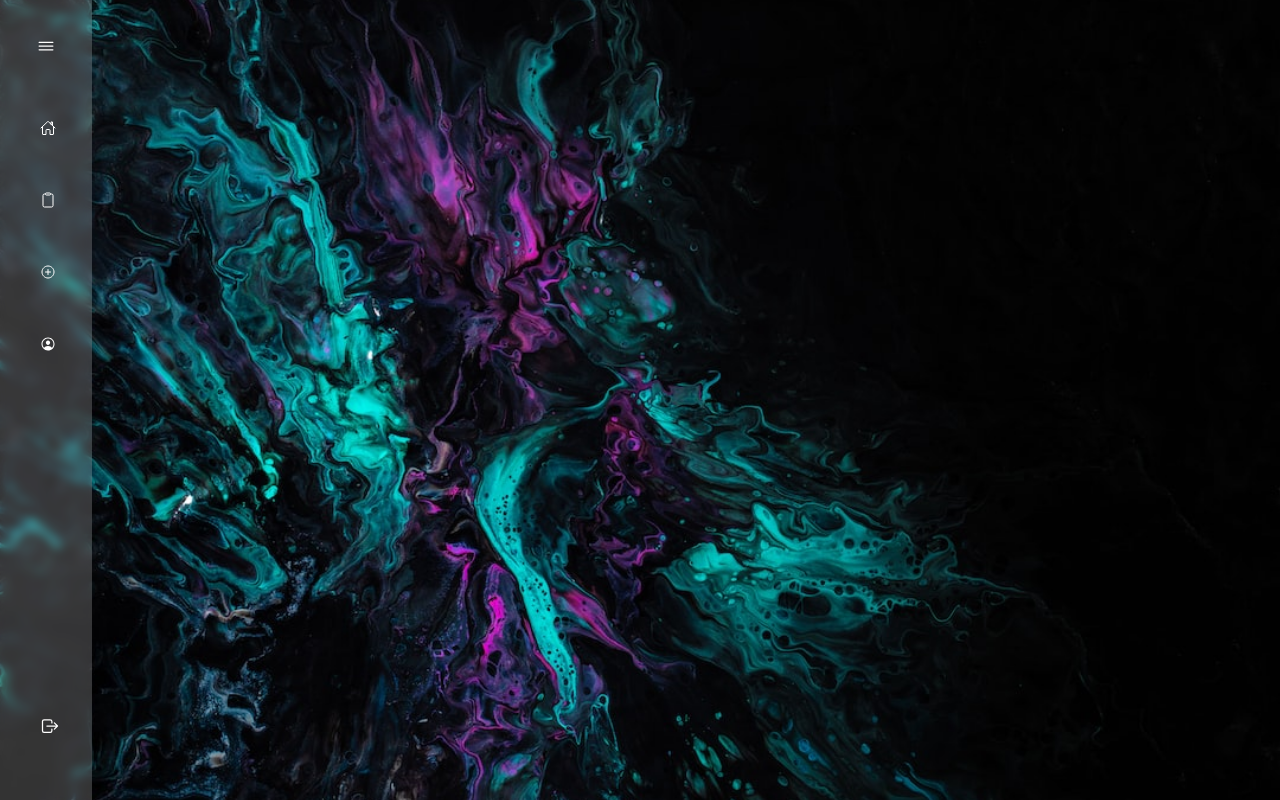
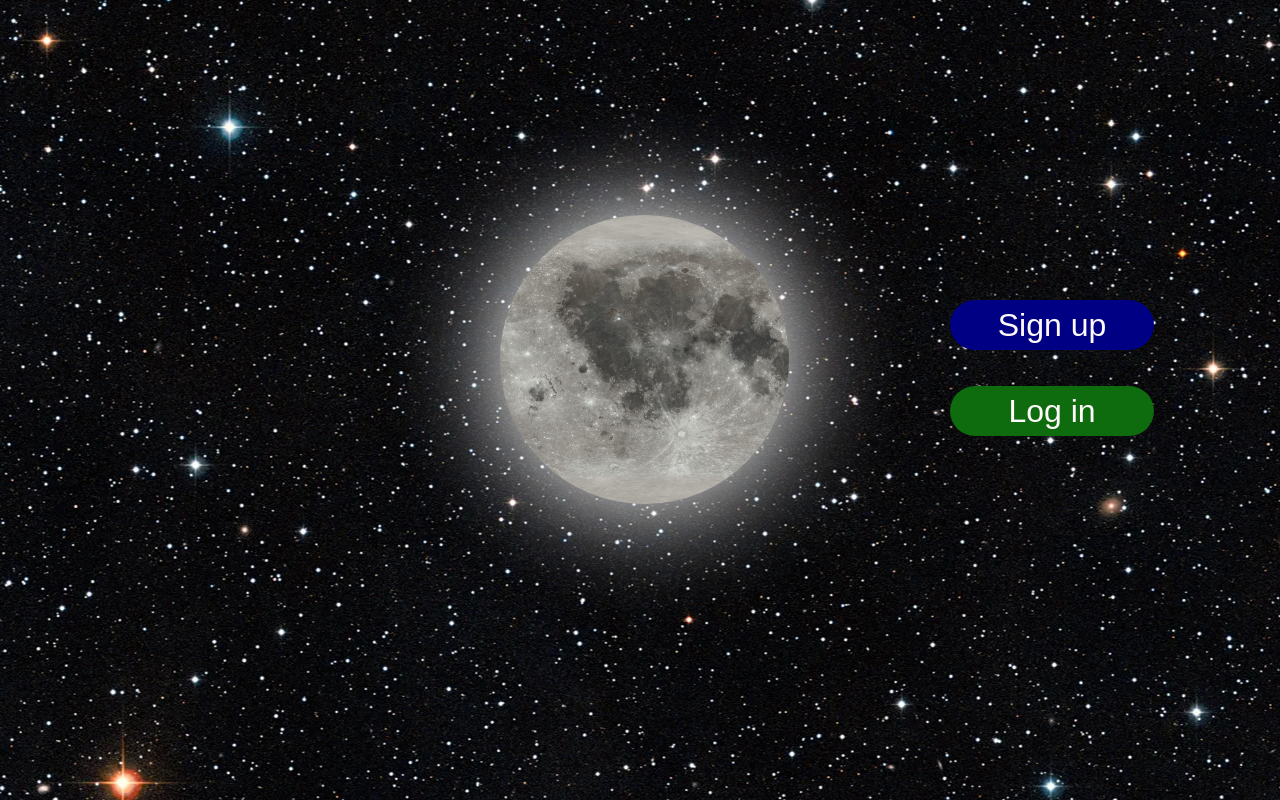
Before and after one commit to 0MAVM0/Normal-site, a Django app: page / in a window 1280 px wide. Run offline with Django 4.2, Linux system fonts and the light colour scheme; some libraries are stand-ins or nearby versions.

Commit message:
template 'auth' which is complected loh in and sign up (NOT fully)

```diff
--- a/PerfectChoice/main/templates/main/allAuth/auth.html
+++ b/PerfectChoice/main/templates/main/allAuth/auth.html
@@ -4,4 +4,21 @@
 
 <div class="canvas">
     <div class="moon"></div>
+
+    <div class="auth">
+        <a href="{% comment %} {% url 'signup' %} {% endcomment %}">
+            <button type="submit" class="sign-up">
+                Sign up
+            </button>
+        </a>
+
+        <br>
+        <br>
+
+        <a href="{% comment %} {% url 'signup' %} {% endcomment %}">
+            <button type="submit" class="log-in">
+                Log in
+            </button>
+        </a>
+    </div>
 </div>
--- a/PerfectChoice/main/templates/main/base.html
+++ b/PerfectChoice/main/templates/main/base.html
@@ -14,7 +14,7 @@
     {% bootstrap_css %}
 </head>
 <body>
-    {% comment %} {% if user.is_authenticated %} {% endcomment %}
+    {% if user.is_authenticated %}
 
         <div id="body-pd">
             <div>
@@ -36,9 +36,9 @@
 
         {% block script %}
         {% endblock script %}
-    {% comment %} {% else %} {% endcomment %}
-
-    {% comment %} {% endif %} {% endcomment %}
+    {% else %}
+        {% include 'main/allAuth/auth.html' %}
+    {% endif %}
     {% bootstrap_javascript %}
 </body>
 </html>
--- a/PerfectChoice/main/templates/main/navbar.html
+++ b/PerfectChoice/main/templates/main/navbar.html
@@ -31,7 +31,7 @@
             </div>
         </div>
 
-        <a href="" class="nav__link">
+        <a href="{% url 'logout' %}" class="nav__link">
             <ion-icon name="log-out-outline" class="nav__icon"></ion-icon>
             <span class="nav__name">Log Out</span>
         </a>
--- a/PerfectChoice/static/styles/allAuth/auth.css
+++ b/PerfectChoice/static/styles/allAuth/auth.css
@@ -54,6 +54,7 @@ body {
 }
 
 .canvas {
+	position: relative;
 	height: 100vh;
 	width: 100%;
 	background-color: var(--black);
@@ -76,6 +77,9 @@ body {
 	background-position: left;
 	background-repeat: no-repeat;
 	animation: animation var(--moon-animation-time) linear infinite;
+	position: absolute;
+	top: 215px;
+	left: 500px;
 }
 
 @keyframes animation {
@@ -83,3 +87,35 @@ body {
 		background-position: right;
 	}
 }
+
+.auth {
+	width: 20%;
+	height: 300px;
+	padding: 100px 0;
+	text-align: center;
+	position: absolute;
+	top: 200px;
+	right: 100px;
+}
+
+.sign-up {
+	width: 80%;
+	height: 50px;
+	color: snow;
+	background-color: rgb(0, 0, 133);
+	border-radius: 25px 25px 25px 25px;
+	font-size: xx-large;
+	border: none;
+	outline: none;
+}
+
+.log-in {
+	width: 80%;
+	height: 50px;
+	color: snow;
+	background-color: rgb(14, 107, 14);
+	border-radius: 25px 25px 25px 25px;
+	font-size: xx-large;
+	border: none;
+	outline: none;
+}
```
